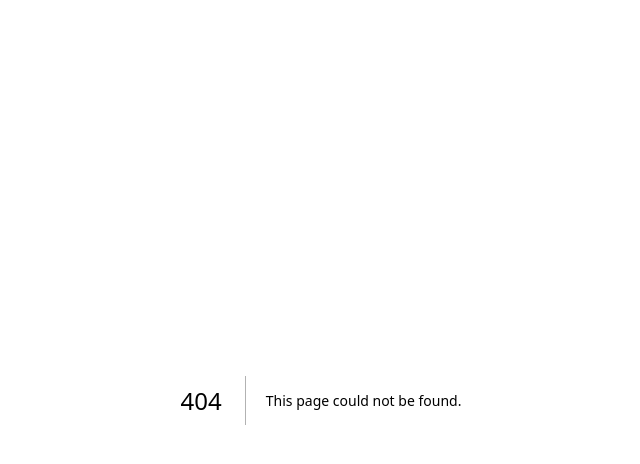
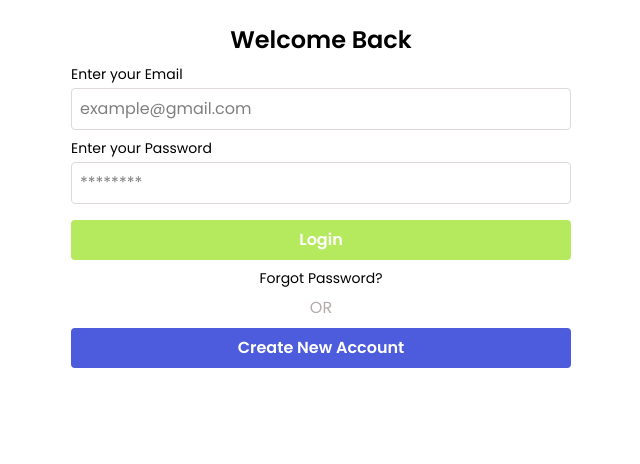
Before and after one commit to Pasang24/Issue-Tracker, a Next.js app: page /login in a window 1280 px wide. Before the commit this address had no page. Shown: the top 464 px of the page, without its empty margins (319-959 px from the left). Built offline with nearby package versions, Linux system fonts and the light colour scheme.

Commit message:
feat: add user login page and functionality

```diff
--- /dev/null
+++ b/src/app/(auth)/login/page.tsx
@@ -0,0 +1,16 @@
+import LoginForm from "@/components/LoginForm";
+import { Metadata } from "next";
+
+export const metadata: Metadata = {
+  title: "Login",
+};
+
+function LoginPage() {
+  return (
+    <div>
+      <LoginForm />
+    </div>
+  );
+}
+
+export default LoginPage;
--- /dev/null
+++ b/src/components/LoginForm.tsx
@@ -0,0 +1,107 @@
+"use client";
+
+import { useState } from "react";
+import {
+  Button,
+  Field,
+  Fieldset,
+  Input,
+  Label,
+  Legend,
+} from "@headlessui/react";
+import Link from "next/link";
+import { User } from "@/types/User";
+// import { redirect } from "next/navigation";
+
+function LoginForm() {
+  const [email, setEmail] = useState("");
+  const [password, setPassword] = useState("");
+  const [loading, setLoading] = useState(false);
+
+  const handleLogin = async (event: React.FormEvent<HTMLFormElement>) => {
+    event.preventDefault();
+    try {
+      setLoading(true);
+      const response = await fetch(
+        `${process.env.NEXT_PUBLIC_API_URL}/user/login`,
+        {
+          method: "POST",
+          headers: {
+            "Content-Type": "application/json",
+          },
+          body: JSON.stringify({ email, password }),
+          credentials: "include",
+        }
+      );
+
+      if (!response.ok) {
+        throw new Error("Login Failed");
+      }
+
+      const userData: User = await response.json();
+
+      console.log(userData);
+      //   redirect("/tickets");
+    } catch (error) {
+      console.log(`Login error: ${error}`);
+    } finally {
+      setLoading(false);
+    }
+  };
+
+  return (
+    <form onSubmit={handleLogin}>
+      <Fieldset
+        disabled={loading}
+        className="flex flex-col gap-2 w-[90%] max-w-[500px] mx-auto mt-6 rounded-md"
+      >
+        <Legend className="font-semibold text-2xl text-center">
+          Welcome Back
+        </Legend>
+        <Field className="flex flex-col gap-1">
+          <Label className="text-sm">Enter your Email</Label>
+          <Input
+            type="email"
+            required
+            value={email}
+            onChange={(event) => setEmail(event.target.value)}
+            placeholder="example@gmail.com"
+            className="border border-[#DFD9D9] p-2 rounded-sm data-disabled:text-gray-400"
+          />
+        </Field>
+        <Field className="flex flex-col gap-1">
+          <Label className="text-sm">Enter your Password</Label>
+          <Input
+            type="password"
+            required
+            value={password}
+            onChange={(event) => setPassword(event.target.value)}
+            placeholder="********"
+            className="border border-[#DFD9D9] p-2 rounded-sm data-disabled:text-gray-400"
+          />
+        </Field>
+        <Button
+          type="submit"
+          className="bg-[#B5EA5F] text-white font-semibold rounded-sm p-2 mt-2 data-disabled:opacity-70"
+        >
+          {loading ? "Logging In..." : "Login"}
+        </Button>
+        <Link
+          href="/forgot-password"
+          className="text-center text-sm hover:underline"
+        >
+          Forgot Password?
+        </Link>
+        <span className="text-center text-[#B4ABAB]">OR</span>
+        <Link
+          href="/signup"
+          className="bg-[#4D5CDD] text-center text-white font-semibold rounded-sm p-2"
+        >
+          Create New Account
+        </Link>
+      </Fieldset>
+    </form>
+  );
+}
+
+export default LoginForm;
--- /dev/null
+++ b/src/types/User.ts
@@ -0,0 +1,7 @@
+export interface User {
+  readonly id: number;
+  name: string;
+  email: string;
+  password: string;
+  created_at: Date;
+}
```
